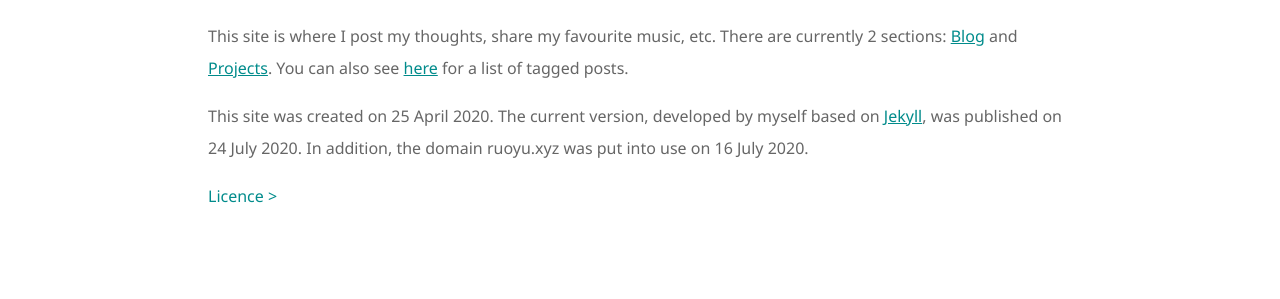
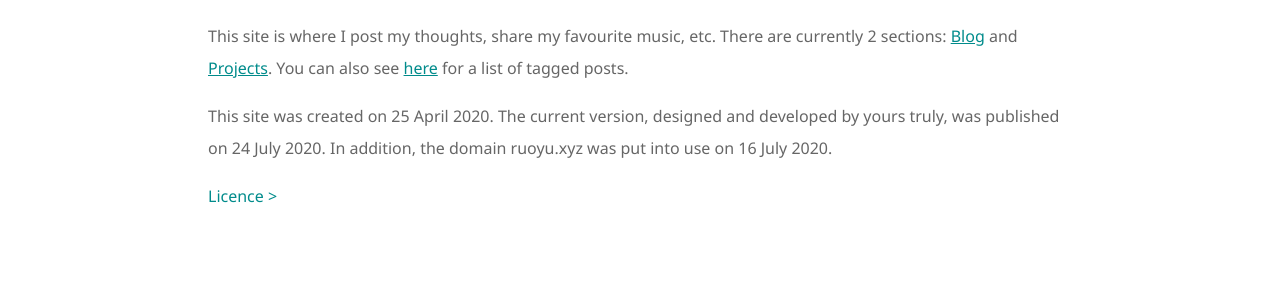
Before and after one commit to ZhongRuoyu/ruoyu.xyz, a Jekyll site: the page built from pages/core/about.md, in a window 1280 px wide. Shown: the part 327-626 px from the top of the page. Built offline with Jekyll 4.4.1, drawn with Linux system fonts in a browser that asks for light colours.

Commit message:
About information updated

```diff
--- a/pages/core/about.md
+++ b/pages/core/about.md
@@ -10,6 +10,6 @@ I'm Ruoyu, a first year student studying computer science at [Nanyang Technologi
 
 This site is where I post my thoughts, share my favourite music, etc. There are currently 2 sections: [Blog](/blog/) and [Projects](/projects/). You can also see [here](/tags/) for a list of tagged posts.
 
-This site was created on 25 April 2020. The current version, developed by myself based on [Jekyll](https://jekyllrb.com/), was published on 24 July 2020. In addition, the domain ruoyu.xyz was put into use on 16 July 2020.
+This site was created on 25 April 2020. The current version, designed and developed by yours truly, was published on 24 July 2020. In addition, the domain ruoyu.xyz was put into use on 16 July 2020.
 
 <a class="forward" href="/licence/">Licence</a>
```
